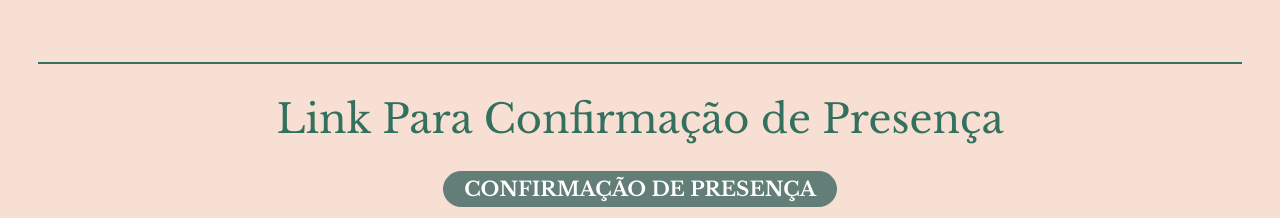
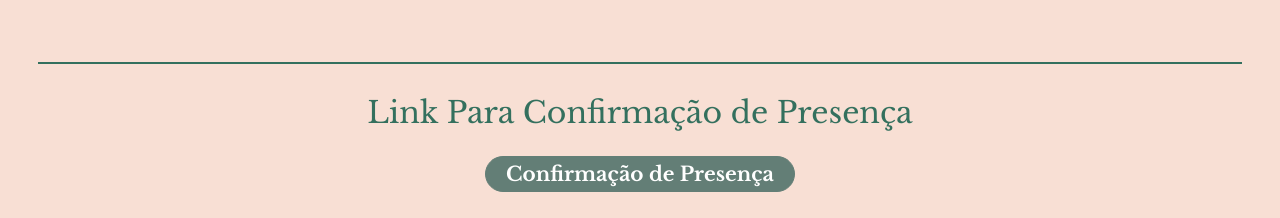
Before and after one commit to alvaroseparovich/wedding, a website: page convidados.html in a window 1280 px wide. Shown: the part 582-800 px from the top of the page. Drawn offline with Linux system fonts and the light colour scheme; a web font is replaced by a local one.

Commit message:
minor fix

```diff
--- a/convidados.html
+++ b/convidados.html
@@ -97,9 +97,9 @@ Rua Portugal Freixo, 363, Vila Suely, Suzano - SP, 08674-170, Brazil
 
 <br><br>
 <hr>
-<h1>Link Para Confirmação de Presença</h1>
+<h2>Link Para Confirmação de Presença</h1>
   <a href="https://docs.google.com/forms/d/e/1FAIpQLSdyaPO7MDBMjlBKstW9nlpihKz-0K6d2EUiqOBo0MVYHY4bWw/viewform?entry.456190032=##INVITE-CODE##">
-    <button type="button" name="myButton"> CONFIRMAÇÃO DE PRESENÇA </button>
+    <button type="button" name="myButton">Confirmação de Presença</button>
   </a>
   <br><br>
   <hr>
```
